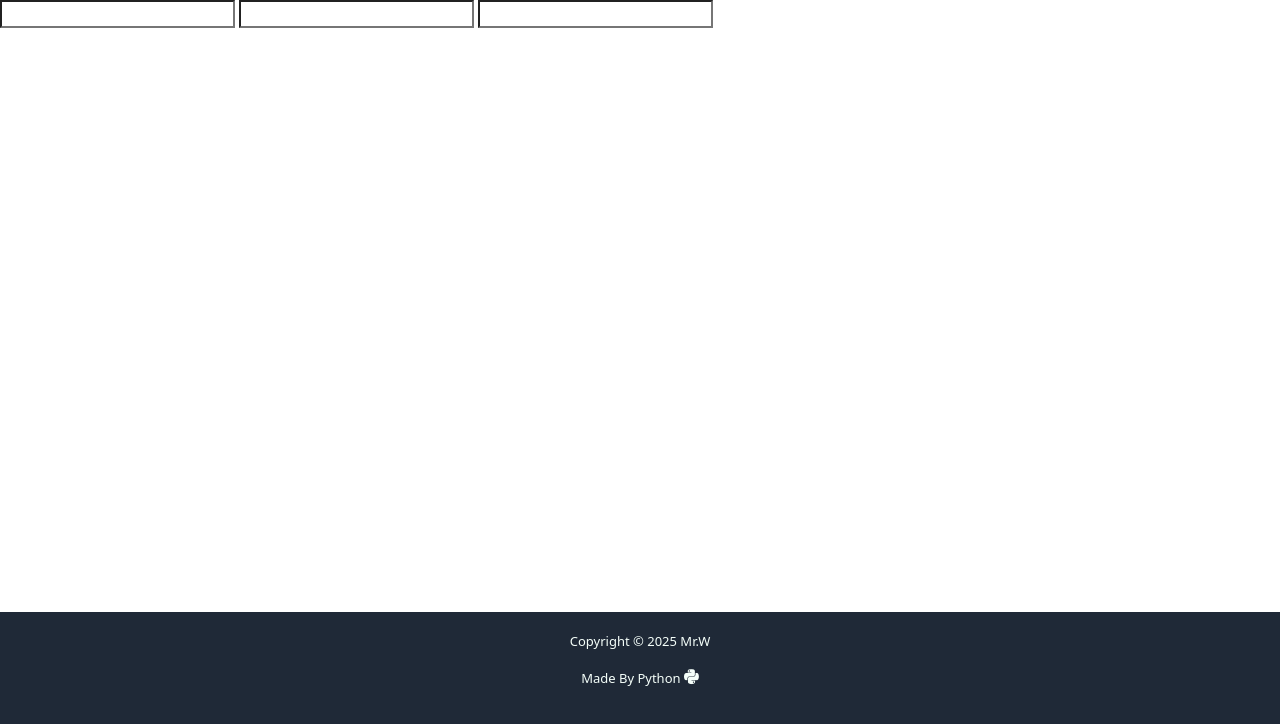
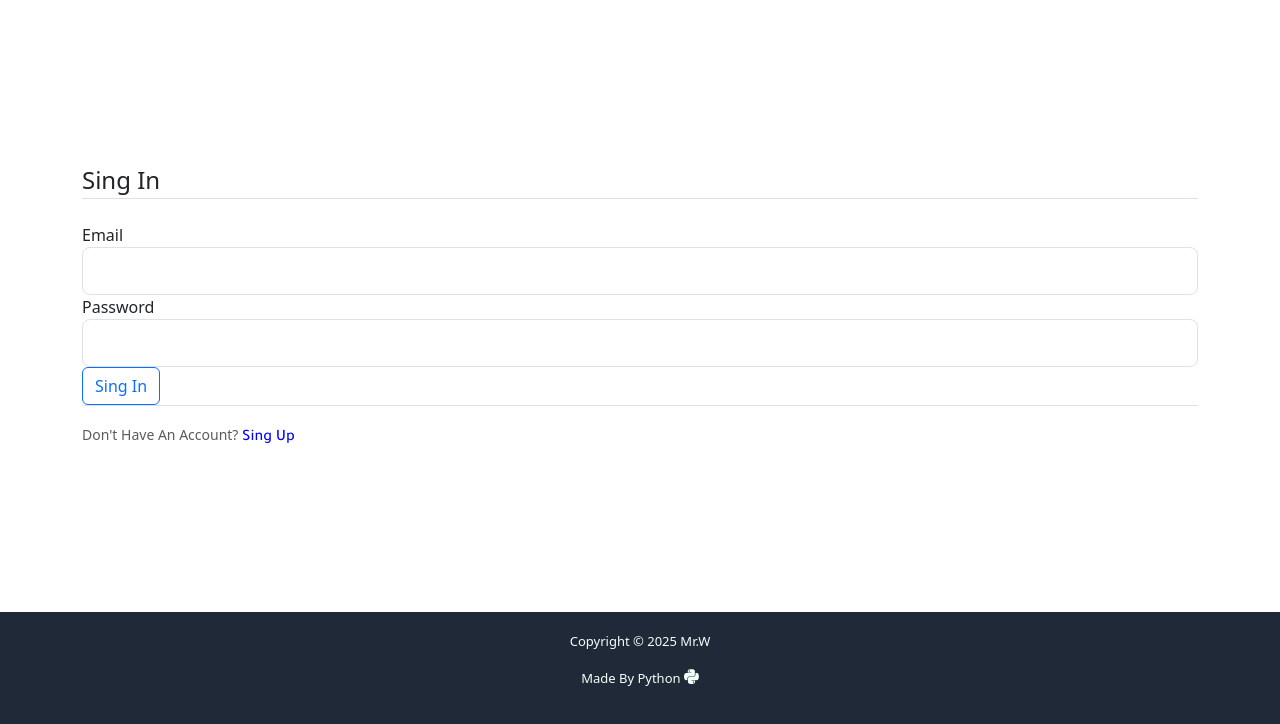
Before and after one commit to Wesam-1110111/back-end, a Flask app: page /singin in a window 1280 px wide. Shown: the part 76-800 px from the top of the page. Run offline with Flask 3, Linux system fonts and the light colour scheme.

Commit message:
sing in fomr

```diff
--- a/Flask/templates/singin.html
+++ b/Flask/templates/singin.html
@@ -2,13 +2,52 @@
 
 {% block content %}
 
-<form action="" method="POST" class="form">
+<div class="container mt-auto aling-items-center">
+    <form action="" method="post">
+        {{form.hidden_tag()}}
+        <legend class="border-bottom mb-4">Sing In</legend>
 
-    <input type="text">
-    <input type="text">
-    <input type="text">
+        <div class="form-group">
+            {{form.email.label(class='form-control-label')}}
+            {%if form.email.errors%}
+            {{form.email(class='form-control form-control-lg is-invalid')}}
+            <div class="invalid-feedback">
+                {%for error in form.email.errors%}
+                <span>{{error}}</span>
+                {%endfor%}
+            </div>
+            {%else%}
+            {{form.email(class='form-control form-control-lg')}}
+            {%endif%}
+        </div>
 
-</form>
+        <div class="form-group">
+            {{form.password.label(class='form-control-label')}}
+            {%if form.password.errors%}
+            {{form.password(class='form-control form-control-lg is-invalid')}}
+            <div class="invalid-feedback">
+                {%for error in form.password.errors%}
+                <span>{{error}}</span>
+                {%endfor%}
+            </div>
+            {%else%}
+            {{form.password(class='form-control form-control-lg')}}
+            {%endif%}
+        </div>
+
+        <div class="form-group">
+            {{form.submit(class='btn btn-outline-primary')}}
+
+        </div>
+
+    </form>
+    <div class="border-top pt-3">
+        <small class="text-muted">
+            Don't have an Account?
+            <a href="{{url_for('singup')}}" class="ml-2">Sing Up</a>
+        </small>
+    </div>
+</div>
 
 
 {% endblock content %}
```
